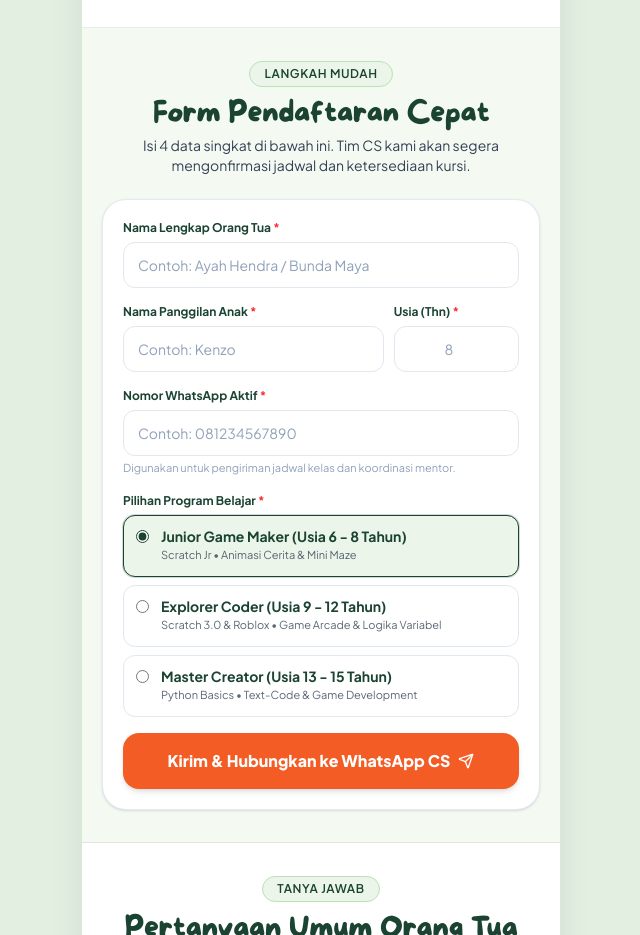
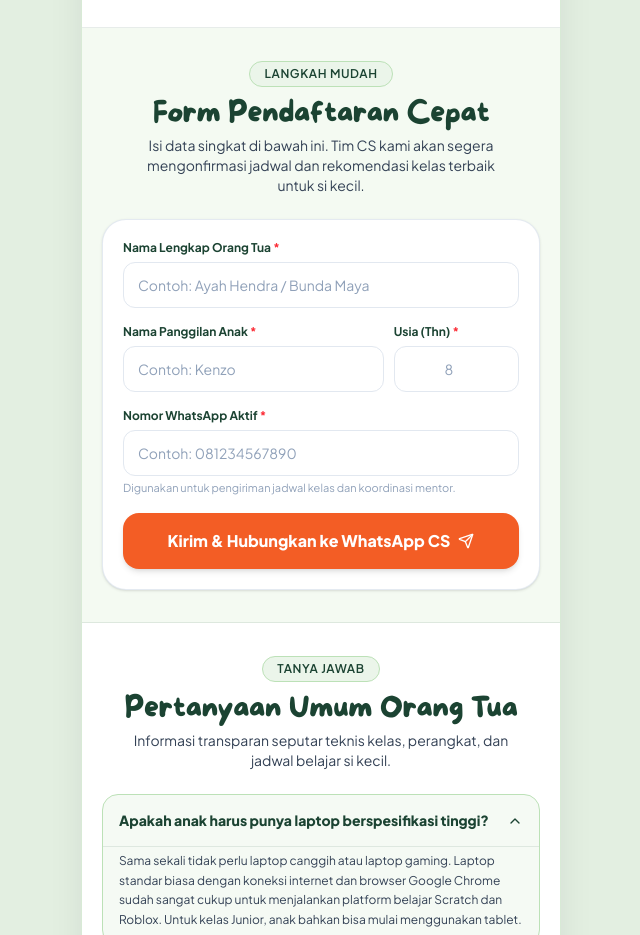
Before and after one commit to Daffarael/Metro-Coding-Kids, a Next.js app: page / in a window 1280 px wide. Shown: the part 5900-6835 px from the top of the page, without its empty margins (319-959 px from the left). Built offline with nearby package versions, Linux system fonts and the light colour scheme; no server answers.

Commit message:
refactor: remove program selection from quick registration form as requested

```diff
--- a/app/page.tsx
+++ b/app/page.tsx
@@ -15,7 +15,6 @@ import Footer from "@/components/Footer";
 import StickyWhatsApp from "@/components/StickyWhatsApp";
 
 export default function Home() {
-  const [selectedCourseId, setSelectedCourseId] = useState("junior");
   const [settings, setSettings] = useState({
     whatsapp_number: "6282382872411",
     batch_name: "Batch November 2026",
@@ -39,8 +38,9 @@ export default function Home() {
       });
   }, []);
 
-  const handleSelectClass = (courseId: string) => {
-    setSelectedCourseId(courseId);
+  const handleSelectClass = () => {
+    const el = document.getElementById("form-pendaftaran");
+    el?.scrollIntoView({ behavior: "smooth" });
   };
 
   return (
@@ -86,10 +86,7 @@ export default function Home() {
         />
 
         {/* Hybrid Lead Form */}
-        <RegistrationForm
-          defaultCourseId={selectedCourseId}
-          whatsappNumber={settings.whatsapp_number}
-        />
+        <RegistrationForm whatsappNumber={settings.whatsapp_number} />
 
         {/* Frequently Asked Questions */}
         <FAQ />
--- a/components/RegistrationForm.tsx
+++ b/components/RegistrationForm.tsx
@@ -4,34 +4,18 @@ import React, { useState } from "react";
 import { Send, CheckCircle2, AlertCircle, Loader2 } from "lucide-react";
 
 interface RegistrationFormProps {
-  defaultCourseId?: string;
   whatsappNumber?: string;
 }
 
 export default function RegistrationForm({
-  defaultCourseId = "junior",
   whatsappNumber = "6282382872411",
 }: RegistrationFormProps) {
   const [parentName, setParentName] = useState("");
   const [childName, setChildName] = useState("");
   const [childAge, setChildAge] = useState("");
   const [whatsapp, setWhatsapp] = useState("");
-  const [courseId, setCourseId] = useState(defaultCourseId);
   const [isLoading, setIsLoading] = useState(false);
   const [statusMessage, setStatusMessage] = useState<{ type: "success" | "error"; text: string } | null>(null);
-
-  // Sync if prop changes
-  React.useEffect(() => {
-    if (defaultCourseId) {
-      setCourseId(defaultCourseId);
-    }
-  }, [defaultCourseId]);
-
-  const courseNames: Record<string, string> = {
-    junior: "Junior Game Maker (Usia 6-8 Tahun)",
-    explorer: "Explorer Coder (Usia 9-12 Tahun)",
-    master: "Master Creator (Usia 13-15 Tahun)",
-  };
 
   const handleSubmit = async (e: React.FormEvent) => {
     e.preventDefault();
@@ -57,26 +41,24 @@ export default function RegistrationForm({
           child_name: childName,
           child_age: childAge,
           whatsapp: whatsapp,
-          course_id: courseId,
+          course_id: "konsultasi_wa",
         }),
       });
 
-      // 2. Format WhatsApp message
-      const selectedCourseName = courseNames[courseId] || courseId;
+      // 2. Format WhatsApp message without preselected course
       const waMessage =
         `Halo CS Metro Coding Kids, saya ingin mendaftarkan anak saya untuk Batch Belajar Koding:\n\n` +
         `• Nama Orang Tua: ${parentName.trim()}\n` +
         `• Nama Anak: ${childName.trim()}\n` +
         `• Usia Anak: ${childAge.trim() ? `${childAge.trim()} Tahun` : "Belum dicantumkan"}\n` +
-        `• Pilihan Program: ${selectedCourseName}\n` +
         `• WhatsApp: ${whatsapp.trim()}\n\n` +
-        `Mohon info ketersediaan kursi belajar dan jadwal kelasnya. Terima kasih!`;
+        `Saya ingin konsultasi rekomendasi program kelas yang paling cocok dan info ketersediaan kursinya. Terima kasih!`;
 
       const waUrl = `https://wa.me/${whatsappNumber}?text=${encodeURIComponent(waMessage)}`;
 
       setStatusMessage({
         type: "success",
-        text: "Pendaftaran tercatat! Mengarahkan ke WhatsApp CS...",
+        text: "Data tercatat! Mengarahkan ke WhatsApp CS...",
       });
 
       // 3. Smooth redirect to WhatsApp
@@ -85,12 +67,11 @@ export default function RegistrationForm({
       }, 400);
     } catch (err) {
       console.error("Submission failed:", err);
-      const selectedCourseName = courseNames[courseId] || courseId;
       const waMessage =
         `Halo CS Metro Coding Kids, saya ingin mendaftarkan anak saya:\n` +
         `• Nama Orang Tua: ${parentName.trim()}\n` +
-        `• Nama Anak: ${childName.trim()} (${childAge.trim()} thn)\n` +
-        `• Pilihan Program: ${selectedCourseName}`;
+        `• Nama Anak: ${childName.trim()} (${childAge.trim()} thn)\n\n` +
+        `Saya ingin konsultasi pilihan program kelas dan jadwal belajarnya. Terima kasih!`;
       window.location.href = `https://wa.me/${whatsappNumber}?text=${encodeURIComponent(waMessage)}`;
     } finally {
       setIsLoading(false);
@@ -107,7 +88,7 @@ export default function RegistrationForm({
           Form Pendaftaran Cepat
         </h2>
         <p className="text-[#334155] text-xs sm:text-sm mt-1 max-w-sm mx-auto">
-          Isi 4 data singkat di bawah ini. Tim CS kami akan segera mengonfirmasi jadwal dan ketersediaan kursi.
+          Isi data singkat di bawah ini. Tim CS kami akan segera mengonfirmasi jadwal dan rekomendasi kelas terbaik untuk si kecil.
         </p>
       </div>
 
@@ -178,56 +159,6 @@ export default function RegistrationForm({
             </span>
           </div>
 
-          {/* Field 4: Pilihan Kelas */}
-          <div>
-            <label className="block text-xs font-bold text-[#1B4332] mb-1.5">
-              Pilihan Program Belajar <span className="text-red-500">*</span>
-            </label>
-            <div className="space-y-2">
-              {[
-                {
-                  id: "junior",
-                  title: "Junior Game Maker (Usia 6 - 8 Tahun)",
-                  desc: "Scratch Jr • Animasi Cerita & Mini Maze",
-                },
-                {
-                  id: "explorer",
-                  title: "Explorer Coder (Usia 9 - 12 Tahun)",
-                  desc: "Scratch 3.0 & Roblox • Game Arcade & Logika Variabel",
-                },
-                {
-                  id: "master",
-                  title: "Master Creator (Usia 13 - 15 Tahun)",
-                  desc: "Python Basics • Text-Code & Game Development",
-                },
-              ].map((opt) => (
-                <label
-                  key={opt.id}
-                  className={`flex items-start gap-3 p-3 rounded-xl border cursor-pointer transition-all ${
-                    courseId === opt.id
-                      ? "bg-[#EBF5EA] border-[#1B4332] ring-1 ring-[#1B4332]/20"
-                      : "border-slate-200 hover:bg-slate-50"
-                  }`}
-                >
-                  <input
-                    type="radio"
-                    name="courseOption"
-                    value={opt.id}
-                    checked={courseId === opt.id}
-                    onChange={() => setCourseId(opt.id)}
-                    className="mt-0.5 accent-[#1B4332]"
-                  />
-                  <div>
-                    <div className="font-bold text-xs sm:text-sm text-[#1B4332] leading-tight">
-                      {opt.title}
-                    </div>
-                    <div className="text-[11px] text-[#334155]/80 mt-0.5">{opt.desc}</div>
-                  </div>
-                </label>
-              ))}
-            </div>
-          </div>
-
           {/* Feedback status */}
           {statusMessage && (
             <div
```
